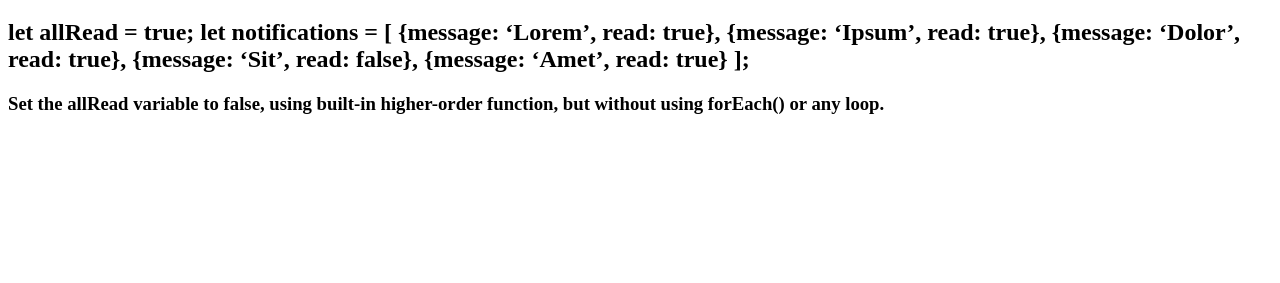
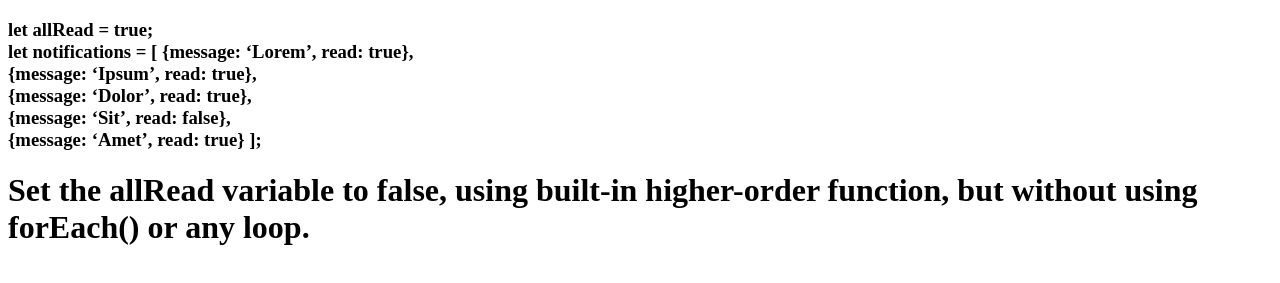
Before and after one commit to mehedirana/assignment-Q-1, a plain HTML site: page index.html in a window 1280 px wide. Shown: the part 61-344 px from the top of the page. Drawn offline with Linux system fonts and the light colour scheme.

Commit message:
add question in html

```diff
--- a/index.html
+++ b/index.html
@@ -7,9 +7,9 @@
     <title>Document</title>
     <h1>Que: 1 Consider the following array:
     </h1>
-    <h2>let allRead = true; let notifications = [ {message: ‘Lorem’, read: true}, {message: ‘Ipsum’, read: true}, {message: ‘Dolor’, read: true}, {message: ‘Sit’, read: false}, {message: ‘Amet’, read: true} ];
-    </h2>
-    <h3>Set the allRead variable to false, using built-in higher-order function, but without using forEach() or any loop.</h3>
+    <h3>let allRead = true; <br> let notifications = [ {message: ‘Lorem’, read: true},<br> {message: ‘Ipsum’, read: true},<br> {message: ‘Dolor’, read: true},<br> {message: ‘Sit’, read: false},<br> {message: ‘Amet’, read: true} ];
+    </h3>
+    <h1>Set the allRead variable to false, using built-in higher-order function, but without using forEach() or any loop.</h1>
 
 </head>
 
```
